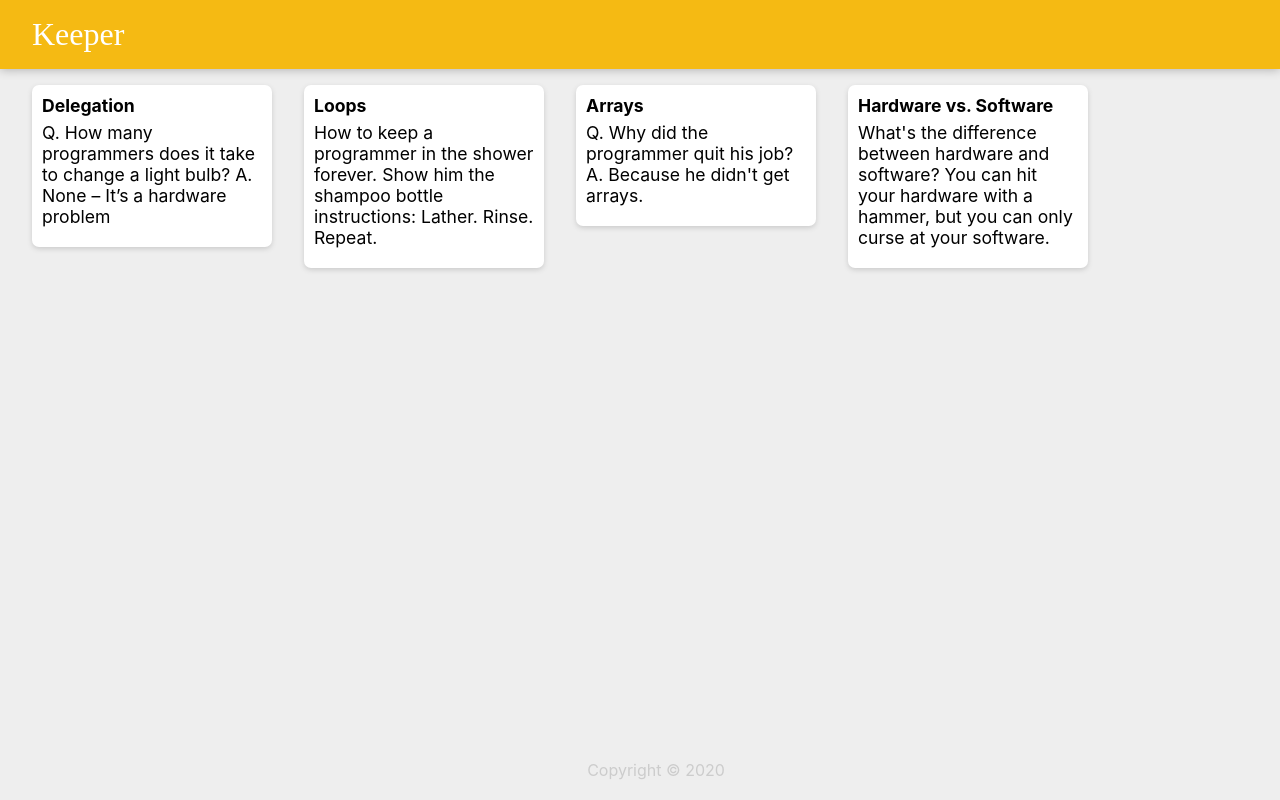
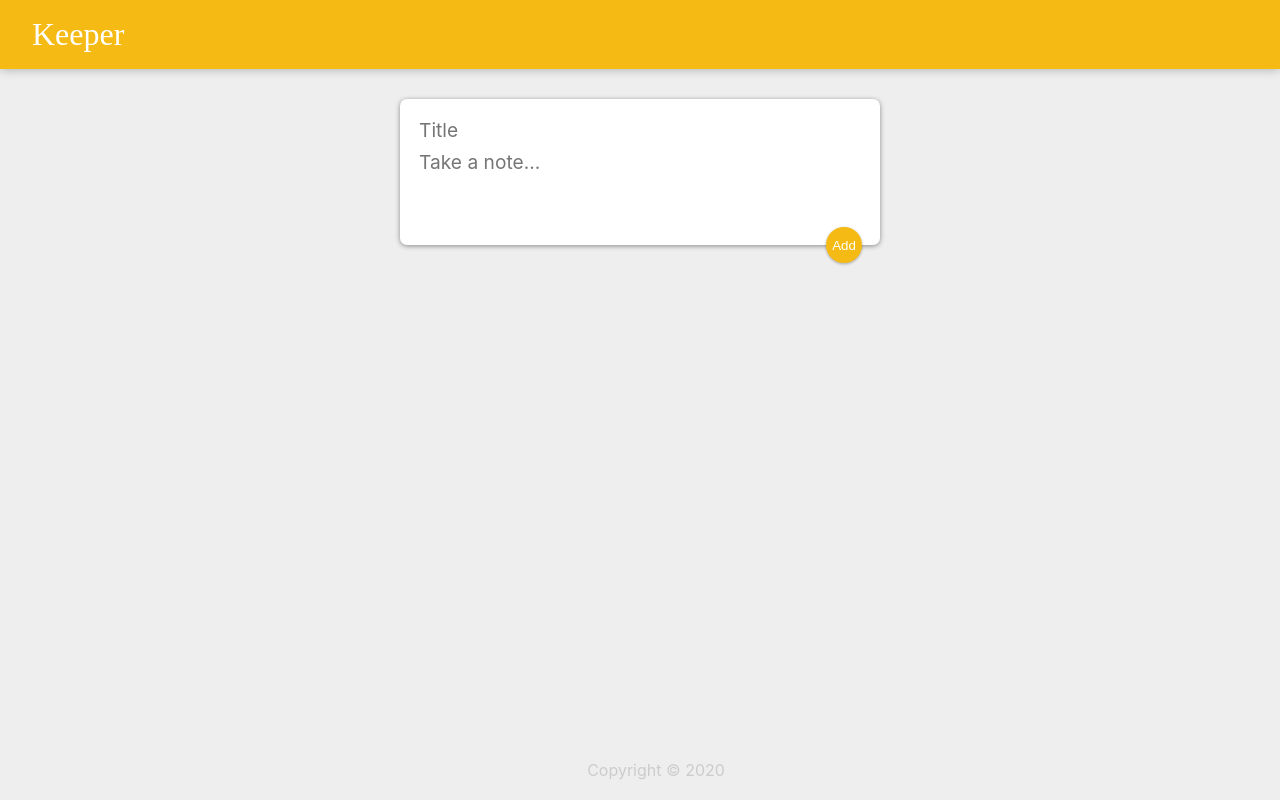
Before and after one commit to AdibaEmma/keeper-app, a React (Create React App) app: page / in a window 1280 px wide. Built offline with nearby package versions, Linux system fonts and the light colour scheme.

Commit message:
Add CreateArea component

```diff
--- a/src/App.css
+++ b/src/App.css
@@ -54,3 +54,49 @@
   white-space: pre-wrap;
   word-wrap: break-word;
 }
+
+.note button {
+  position: relative;
+  float: right;
+  margin-right: 10px;
+  color: #f5ba13;
+  border: none;
+  width: 36px;
+  height: 36px;
+  cursor: pointer;
+  outline: none;
+}
+
+form {
+  position: relative;
+  width: 480px;
+  margin: 30px auto 20px auto;
+  background: #fff;
+  padding: 15px;
+  border-radius: 7px;
+  box-shadow: 0 1px 5px rgb(138, 137, 137);
+}
+form input,
+form textarea {
+  width: 100%;
+  border: none;
+  padding: 4px;
+  outline: none;
+  font-size: 1.2em;
+  font-family: inherit;
+  resize: none;
+}
+form button {
+  position: absolute;
+  right: 18px;
+  bottom: -18px;
+  background: #f5ba13;
+  color: #fff;
+  border: none;
+  border-radius: 50%;
+  width: 36px;
+  height: 36px;
+  box-shadow: 0 1px 3px rgba(0, 0, 0, 0.3);
+  cursor: pointer;
+  outline: none;
+}
--- a/src/components/App.jsx
+++ b/src/components/App.jsx
@@ -2,23 +2,19 @@
 import '../App.css';
 import Header from "./Header";
 import Note from "./Note";
+import CreateArea from "./CreateArea";
 import Footer from "./Footer";
 import notes from "../notes";
+
 
 function App() {
   return (
     <div>
-      <Header />
-      {
-        notes.map( noteItem => (
-          <Note
-            key={noteItem.key}
-            title={noteItem.title}
-            content={noteItem.content}
-           />
-        ))
-      }
-      <Footer />
+    <Header / >
+
+    <CreateArea />
+
+    <Footer / >
     </div>
 
   );
--- /dev/null
+++ b/src/components/CreateArea.jsx
@@ -0,0 +1,15 @@
+import React from "react";
+
+function CreateArea() {
+  return (
+    <div>
+      <form>
+        <input name="title" placeholder="Title" />
+        <textarea name="content" placeholder="Take a note..." rows="3" />
+        <button>Add</button>
+      </form>
+    </div>
+  );
+}
+
+export default CreateArea;
```
Also changed, not shown: 1 other file (tests, documents, lock files or other folders).
